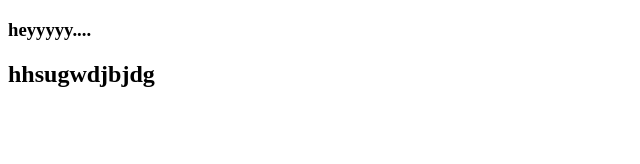
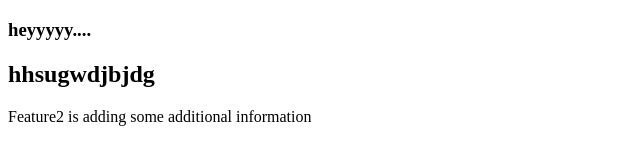
Before and after one commit to Anwaar-ul-hassan/git-Project, a plain HTML site: page index.html in a window 1280 px wide. Shown: the whole page, without its empty margins (0-640 px from the left). Drawn offline with Linux system fonts and the light colour scheme.

Commit message:
in feature2 we add paragraph

```diff
--- a/index.html
+++ b/index.html
@@ -9,5 +9,6 @@
 <body>
     <h3>heyyyyy....</h3>
     <h2>hhsugwdjbjdg</h2>
+    <p>Feature2 is adding some additional information</p>
 </body>
 </html>
```
